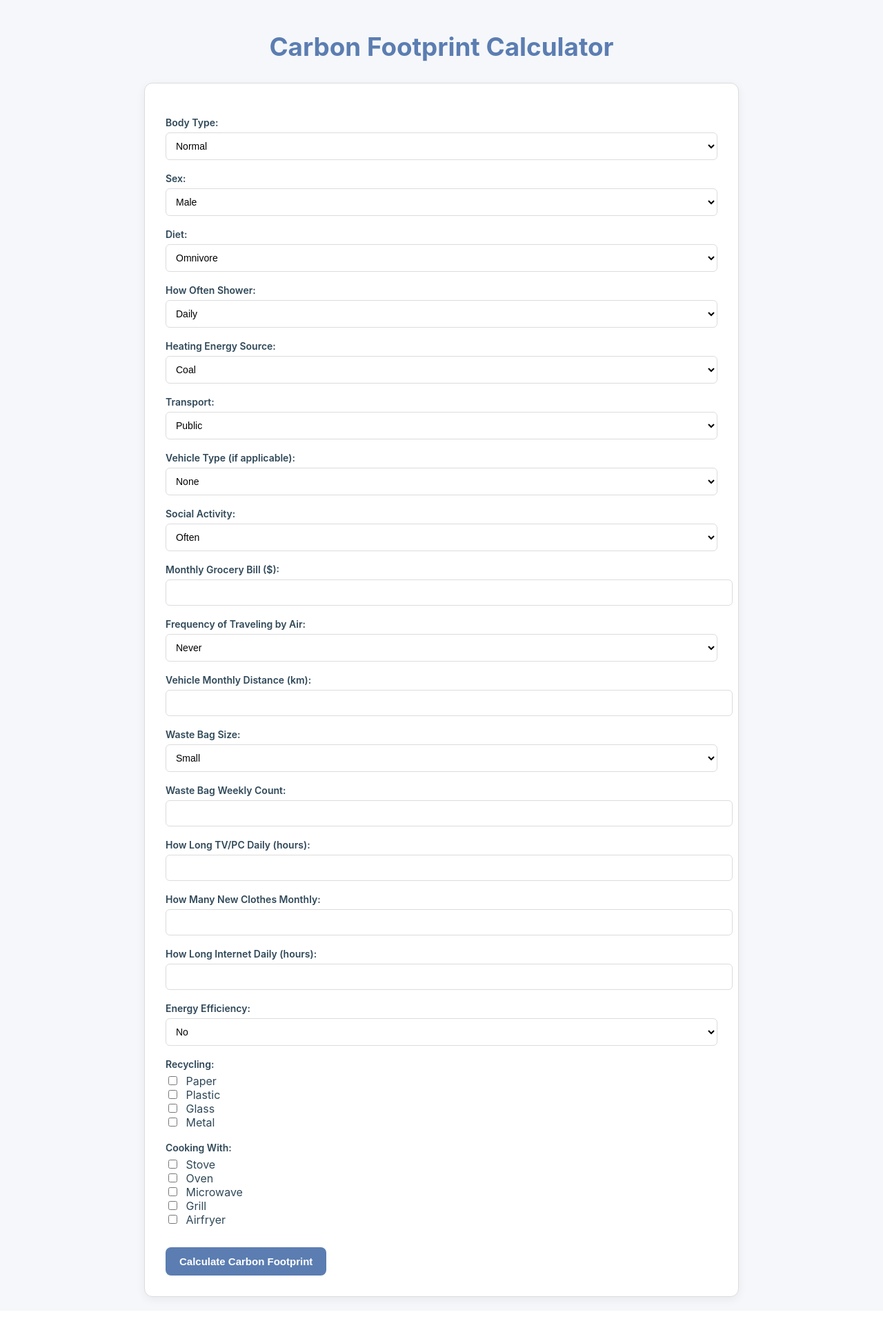
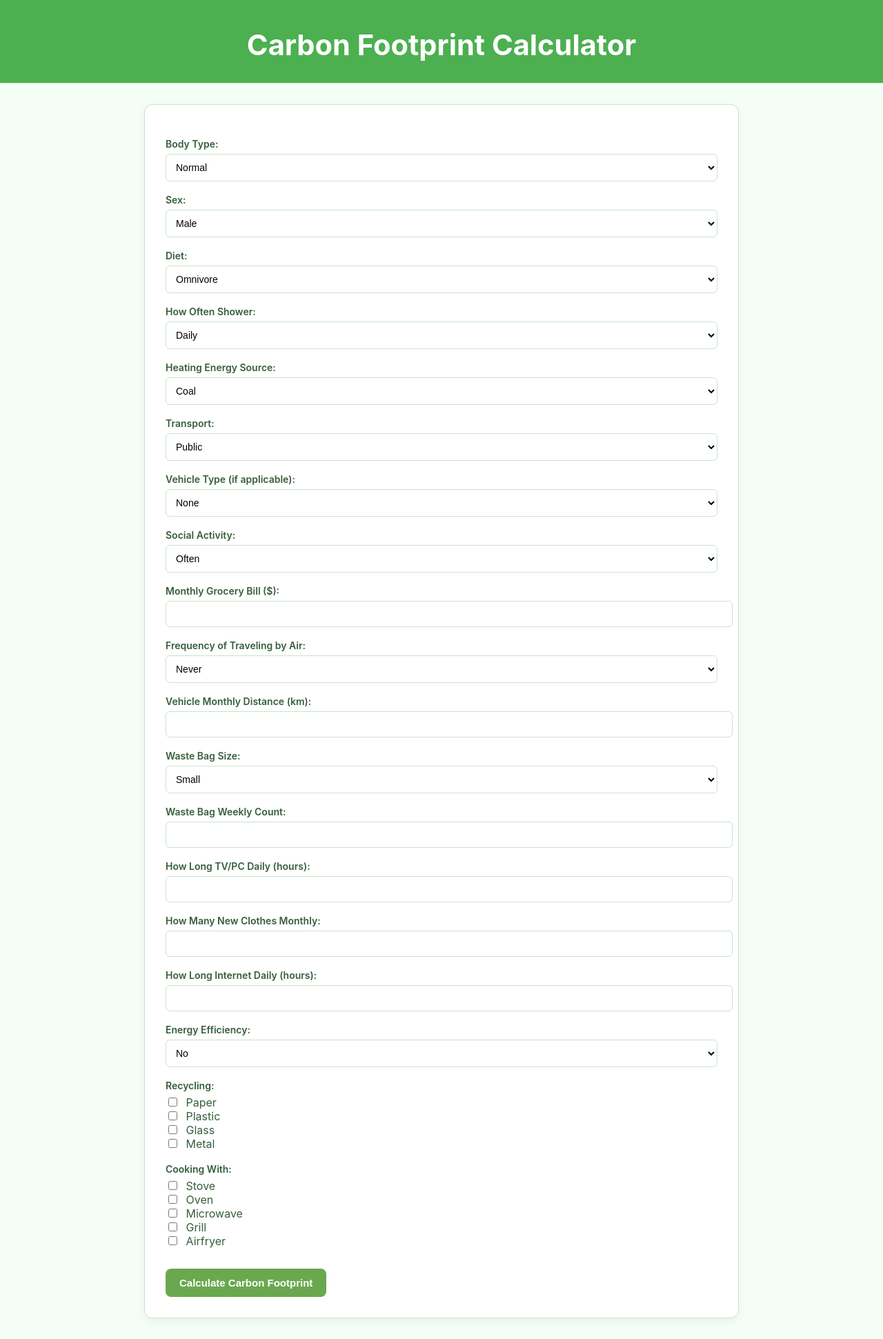
Before and after one commit to sevdegulsahin/a, a FastAPI app: page / in a window 1280 px wide. Shown: the whole page at 69% size. Before the commit the page ends 1890 px from the top, so only its background shows below. Run offline with FastAPI, Linux system fonts and the light colour scheme; parts of the project's set-up code (start-up, migrations or seed data) failed here and were passed over.

Commit message:
Add files via upload

```diff
--- a/templates/index_bora.html
+++ b/templates/index_bora.html
@@ -6,29 +6,38 @@
     <title>Carbon Footprint Calculator</title>
     <style>
     :root {
-            --primary: #2f4858;
-            --highlight: #519872;        /* Başlık ve vurgular için yeşil */
-            --accent: #dbe9f4;           /* Hafif mavi arka plan */
-            --button: #5b7db1;           /* Buton rengi (soft mavi) */
-            --button-hover: #466aa0;     /* Hover buton */
-            --background: #f5f7fa;
+  --primary: #355e3b;            /* Koyu yeşil - yazı rengi */
+  --highlight: #4caf50;          /* Başlık ve vurgu - doğal yeşil */
+  --accent: #eaf7ec;             /* Açık yeşilimsi arka plan */
+  --button: #6aa84f;             /* Buton rengi - zeytin yeşili */
+  --button-hover: #558b2f;       /* Hover efekti - koyu yeşil */
+  --background: #f4fdf6;         /* Genel arka plan - çok açık yeşil */
   --white: #ffffff;
-            --border: #dcdcdc;
+  --border: #c8e6c9;             /* Açık yeşil-gri sınır çizgileri */
+  --header-bg: #d0edd7;          /* Başlık kısmı için farklı bir yeşilimsi arka plan */
 }
 
 body {
   font-family: 'Inter', sans-serif;
   background-color: var(--background);
   margin: 0;
-            padding: 20px;
+  padding: 0;
   color: var(--primary);
 }
 
+
 h1 {
+  background-color: var(--highlight);
+  padding: 40px 20px 30px;
   text-align: center;
-            font-size: 2.3em;
-            color: var(--button);
-            margin-bottom: 30px;
+  border-bottom: 1px solid var(--border);
+  display: flex;
+  justify-content: center;
+  align-items: center;
+    font-size: 2.6em;
+    color: White;
+    margin: 0;
+    text-align: center;  /* Başlık metnini ortalar */
 }
 
 form {
@@ -36,8 +45,8 @@
   padding: 30px;
   border-radius: 12px;
   max-width: 800px;
-            margin: auto;
-            box-shadow: 0 4px 14px rgba(0, 0, 0, 0.06);
+  margin: 30px auto;
+  box-shadow: 0 4px 14px rgba(0, 0, 0, 0.05);
   border: 1px solid var(--border);
 }
 
@@ -116,6 +125,7 @@
   border: none;
   border-top: 1px solid var(--border);
 }
+
     </style>
 </head>
 <body>
```
Lines whose indentation alone changed are shown as unchanged.
